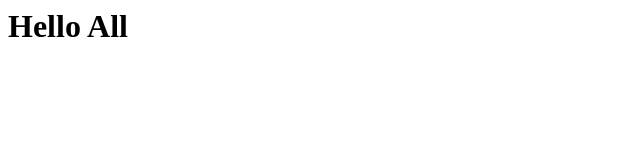
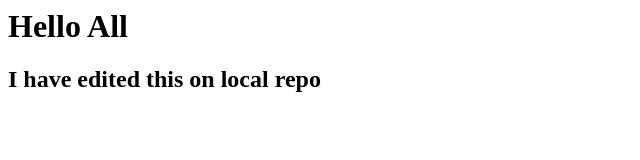
Before and after one commit to pranavk141/Random-Image-Generator, a plain HTML site: page home.html in a window 1280 px wide. Shown: the whole page, without its empty margins (0-640 px from the left). Drawn offline with Linux system fonts and the light colour scheme.

Commit message:
home.html edited

```diff
--- a/home.html
+++ b/home.html
@@ -4,5 +4,6 @@
   </head>
   <body>
     <h1>Hello All</h1>
+    <h2>I have edited this on local repo</h2>
   </body>
 </html>
```
